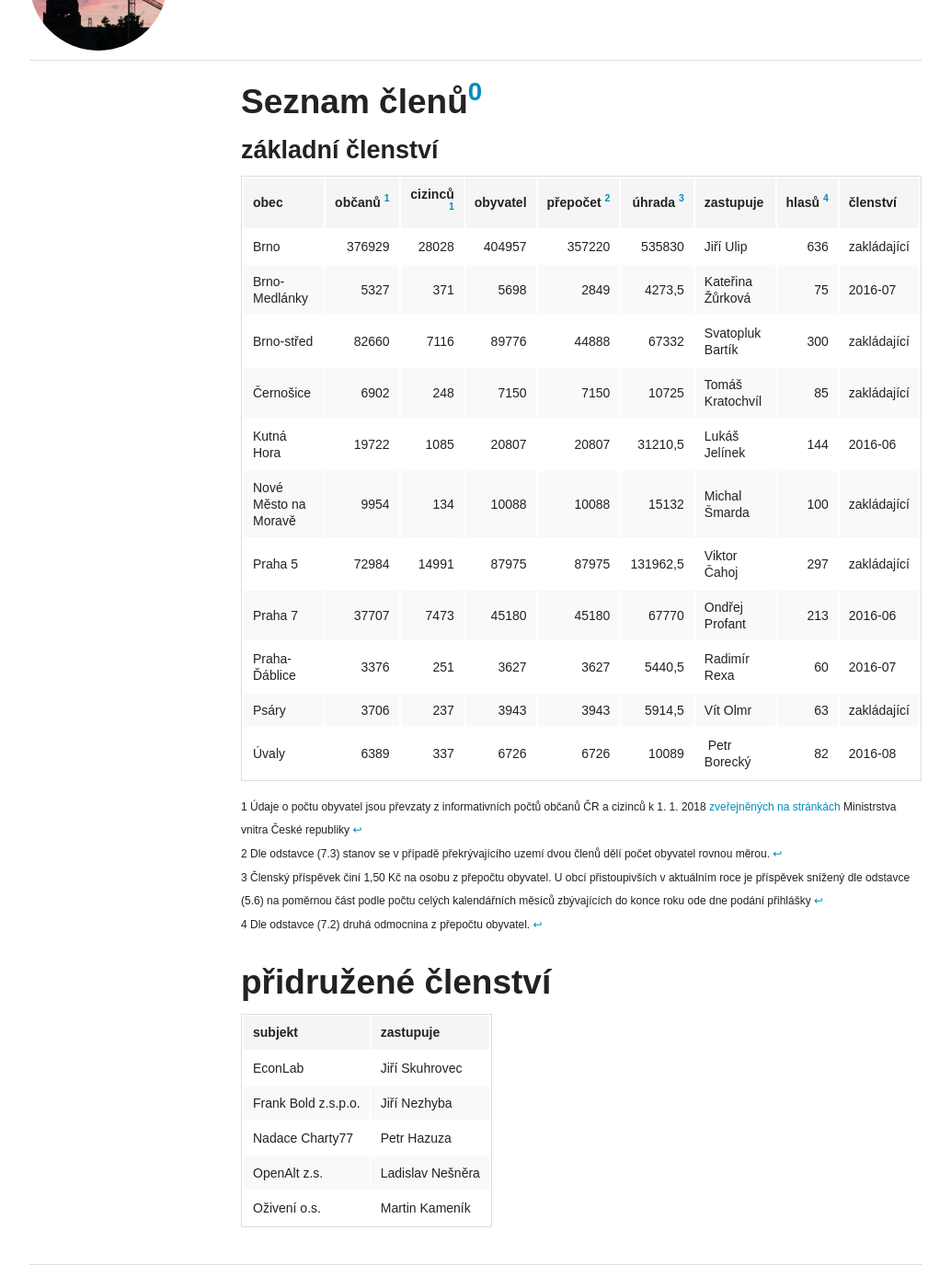
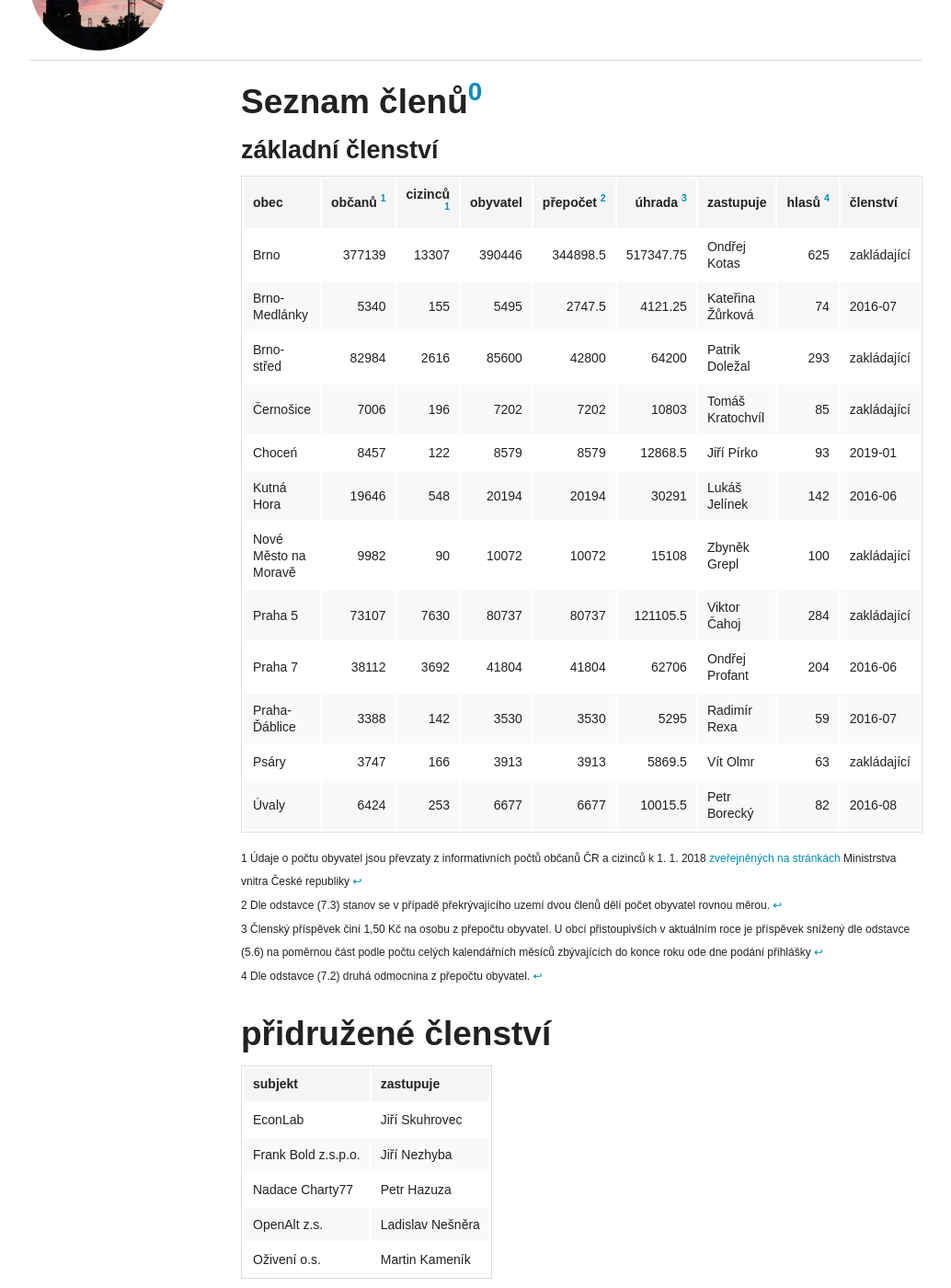
Before and after one commit to otevrenamesta/otevrenamesta.github.io, a Jekyll site: the page built from pages/clenstvi.md, in a window 1280 px wide and 1400 px high, scrolled down 503 px. Shown: the whole window at 92% size, without its empty margins (123-1157 px from the left). Built offline with Jekyll 4.4.1, drawn with Linux system fonts in a browser that asks for light colours; nearby versions of some CDN libraries; library files that are not in the unit come from our copies; some of the changed text lies outside the part shown.

Commit message:
aktualizace členství

```diff
--- a/pages/clenstvi.md
+++ b/pages/clenstvi.md
@@ -24,17 +24,18 @@ image:
 
 obec | občanů&nbsp;<sup id="a1">[1](#f1)</sup> | cizinců &nbsp;<sup id="a1">[1](#f1)</sup> | obyvatel | přepočet&nbsp;<sup id="a2">[2](#f2)</sup> | úhrada&nbsp;<sup id="a3">[3](#f3)</sup> | zastupuje | hlasů&nbsp;<sup id="a4">[4](#f4)</sup> | členství
 --- | ---:| ---:| ---:| ---:| ---:| --- | ---:| ---
-Brno | 376929 | 28028 | 404957 | 357220 | 535830 | Jiří Ulip | 636 | zakládající
-Brno-Medlánky | 5327 | 371 | 5698 | 2849 | 4273,5 | Kateřina Žůrková | 75 | 2016-07
-Brno-střed | 82660 | 7116 | 89776 | 44888 | 67332 | Svatopluk Bartík | 300 | zakládající
-Černošice | 6902 | 248 | 7150 | 7150 | 10725 | Tomáš Kratochvíl | 85 | zakládající
-Kutná Hora | 19722 | 1085 | 20807 | 20807 | 31210,5 | Lukáš Jelínek | 144 | 2016-06
-Nové Město na Moravě | 9954 | 134 | 10088 | 10088 | 15132 | Michal Šmarda | 100 | zakládající
-Praha 5 | 72984 | 14991 | 87975 | 87975 | 131962,5 | Viktor Čahoj | 297 | zakládající
-Praha 7 | 37707 | 7473 | 45180 | 45180 | 67770 | Ondřej Profant | 213 | 2016-06
-Praha-Ďáblice | 3376 | 251 | 3627 | 3627 | 5440,5 | Radimír Rexa | 60 | 2016-07
-Psáry | 3706 | 237 | 3943 | 3943 | 5914,5 | Vít Olmr | 63 | zakládající
-Úvaly | 6389 | 337 | 6726 | 6726 | 10089 |  Petr Borecký | 82 | 2016-08
+Brno | 377139 | 13307 | 390446 | 344898.5 | 517347.75 | Ondřej Kotas | 625 | zakládající
+Brno-Medlánky | 5340 | 155 | 5495 | 2747.5 | 4121.25 | Kateřina Žůrková | 74 | 2016-07
+Brno-střed | 82984 | 2616 | 85600 | 42800 | 64200 | Patrik Doležal | 293 | zakládající
+Černošice | 7006 | 196 | 7202 | 7202 | 10803 | Tomáš Kratochvíl | 85 | zakládající
+Choceń | 8457 | 122 | 8579 | 8579 | 12868.5 | Jiří Pírko | 93 | 2019-01
+Kutná Hora | 19646 | 548 | 20194 | 20194 | 30291 | Lukáš Jelínek | 142 | 2016-06
+Nové Město na Moravě | 9982 | 90 | 10072 | 10072 | 15108 | Zbyněk Grepl | 100 | zakládající
+Praha 5 | 73107 | 7630 | 80737 | 80737 | 121105.5 | Viktor Čahoj | 284 | zakládající
+Praha 7 | 38112 | 3692 | 41804 | 41804 | 62706 | Ondřej Profant | 204 | 2016-06
+Praha-Ďáblice | 3388 | 142 | 3530 | 3530 | 5295 | Radimír Rexa | 59 | 2016-07
+Psáry | 3747 | 166 | 3913 | 3913 | 5869.5 | Vít Olmr | 63 | zakládající
+Úvaly | 6424 | 253 | 6677 | 6677 | 10015.5 | Petr Borecký | 82 | 2016-08
 
 <sup>
 <span id="f1">1</span> Údaje o počtu obyvatel jsou převzaty z informativních počtů občanů ČR a cizinců k 1. 1. 2018 [zveřejněných na stránkách](http://www.mvcr.cz/clanek/statistiky-pocty-obyvatel-v-obcich.aspx) Ministrstva vnitra České republiky [↩](#a1)
@@ -61,10 +62,11 @@ Oživení o.s. | Martin Kameník
 
 obec | občanů | cizinců | obyvatel | přepočet | úhrada | zastupuje | hlasů | stav&nbsp;<sup id="a6">[6](#f7)</sup>
 --- | ---:| ---:| ---:| ---:| ---:| --- | ---:| ---
-Choceń | 8457 | 122 | 8579 | 8579 | 12868.5 | Jiří Pírko | 93 | přijata
+Praha 1 | 24213 | 2285 | 26498 | 26498 | 26498 | Petr Kučera | 163 | přijata
 Praha 3 | 62372 | 6233 | 68605 | 68605 | 94331.88 | Štěpan Štrébl | 262 | přijata
-Praha&nbsp;22 | 10371 | 1108 | 11479 | 11479 | 11479 | Ivo Krátký | 107 | odhlasováno
-Tábor | 33669 | 685 | 34354 | 34354 | 34354 | Václav Klecanda | 185 | odhlasováno
+Praha 22 | 10371 | 1108 | 11479 | 11479 | 12913.88 | Ivo Krátký | 107 | přijata
+Tábor | 33669 | 685 | 34354 | 34354 | 38648.25 | Václav Klecanda | 185 | přijat
+
 &nbsp;&nbsp;&ndash; |  |  |  |  |  |  |  |
 
 <sup>
```
